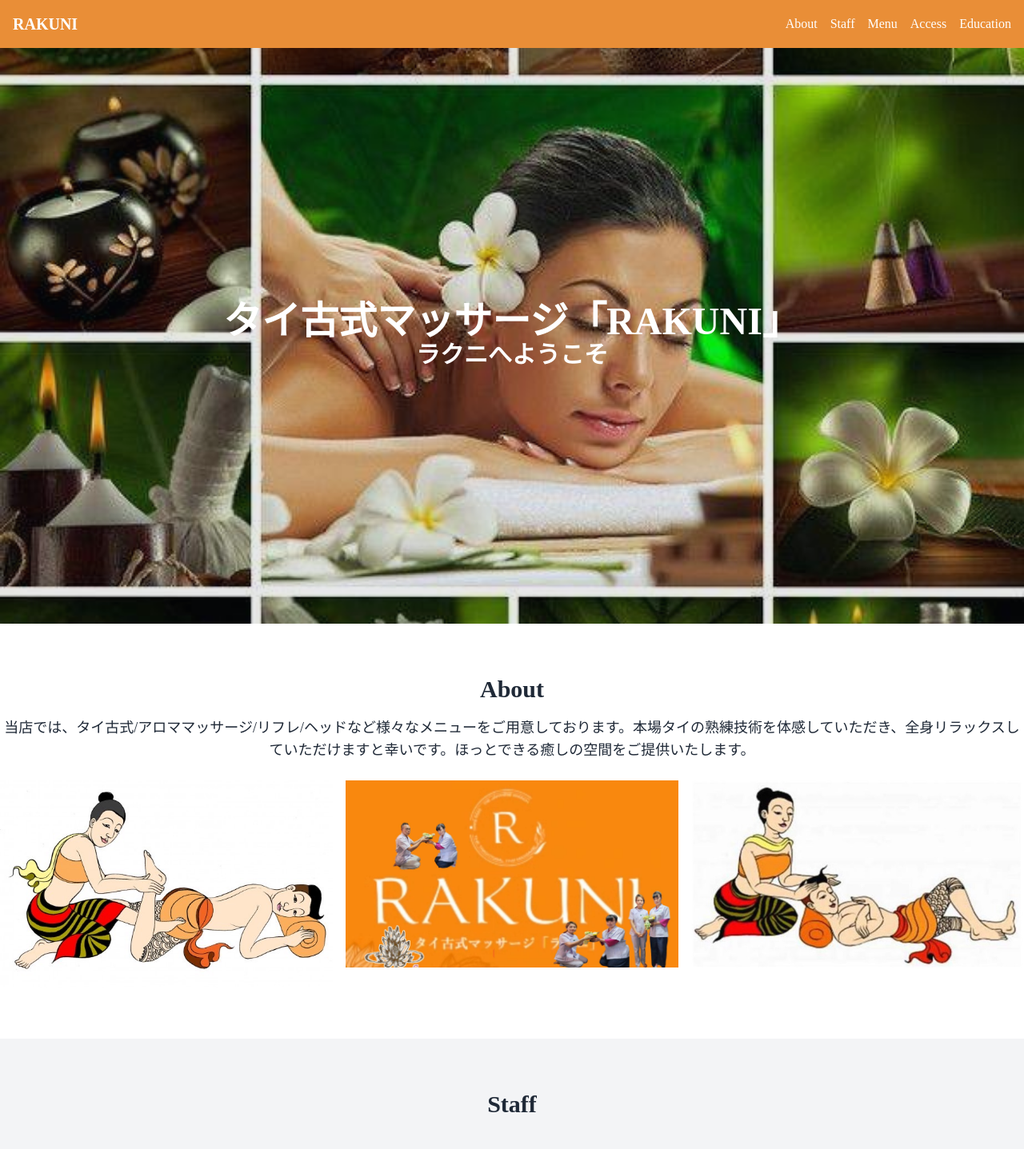
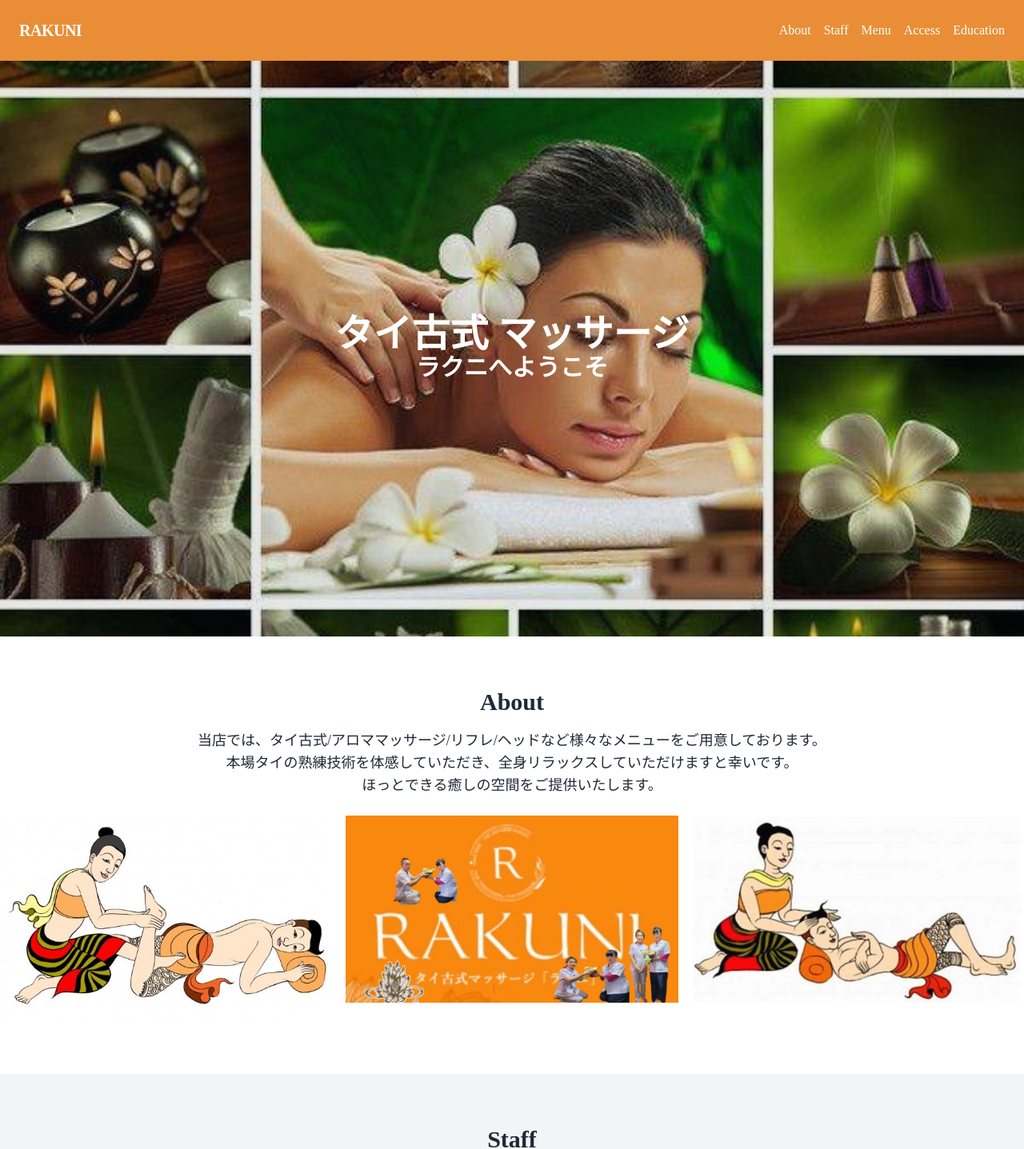
Before and after one commit to taki-ser/RAKUNI, a React (Vite) app in the folder front/: page / in a window 1280 px wide. Shown: the top 1437 px of the page at 80% size. Built offline with nearby package versions, Linux system fonts and the light colour scheme.

Commit message:
ハンバーガーメニューの実装

```diff
--- a/front/src/App.tsx
+++ b/front/src/App.tsx
@@ -1,6 +1,8 @@
 import { Helmet, HelmetProvider } from 'react-helmet-async';
 import HeroSection from './Hero';
+// import Header from './Header';
 import './App.css';
+import Header from './Header';
 const App: React.FC = () => {
   return (
     <HelmetProvider>
@@ -10,21 +12,21 @@
       </Helmet>
       <div className="text-gray-800">
         {/* ヘッダー */}
-        <header className="bg-primary text-white p-4">
+        {/* <header className="bg-primary text-white p-4">
           <div className="container mx-auto flex justify-between items-center">
-            <h1 className="text-xl font-bold">RAKUNI</h1>
-            <nav>
+            <h1 className="text-xl font-bold ml">RAKUNI</h1>
+            <nav className="overflow-x-auto mx-4">
               <ul className="flex space-x-4">
                 <li><a href="#about">About</a></li>
                 <li><a href="#staff">Staff</a></li>
                 <li><a href="#menu">Menu</a></li>
                 <li><a href="#access">Access</a></li>
-                <li><a href="#edu">Education</a></li>
+
               </ul>
             </nav>
           </div>
-        </header>
-
+        </header> */}
+        <Header />
         {/* ヒーロー */}
         <HeroSection />
 
@@ -32,8 +34,9 @@
         <section id="about" className="py-16 bg-white">
           <div className="container mx-auto text-center">
             <h3 className="text-3xl font-semibold mb-4">About</h3>
-            <p className="text-lg">当店では、タイ古式/アロママッサージ/リフレ/ヘッドなど様々なメニューをご用意しております。本場タイの熟練技術を体感していただき、全身リラックスしていただけますと幸いです。ほっとできる癒しの空間をご提供いたします。</p>
-            {/* <p className="text-lg">また、タイ古式マッサージの施術師の教育を行っています</p> */}
+            <p className="text-lg">当店では、タイ古式/アロママッサージ/リフレ/ヘッドなど様々なメニューをご用意しております。</p>
+            <p className="text-lg">本場タイの熟練技術を体感していただき、全身リラックスしていただけますと幸いです。</p>
+            <p className="text-lg">ほっとできる癒しの空間をご提供いたします。</p>
             <div className="grid grid-cols-1 md:grid-cols-3 gap-4">
               <img
                 src="/assets/083C3A3F-0EB6-4A84-BD19-9FD92D1AE943.jpg"
@@ -77,7 +80,8 @@
               <h4 className="text-2xl mt-8">プー</h4>
               </div>
             </div>
-            <p className="text-lg">明日への活力に繋げていただけるよう、精一杯お客様に寄り添った施術をさせていただきます！タイ古式が初めての方もぜひお越しください。</p>
+            <p className="text-lg">明日への活力に繋げていただけるよう、精一杯お客様に寄り添った施術をさせていただきます！</p>
+            <p className="text-lg">タイ古式が初めての方もぜひお越しください。</p>
           </div>
         </section>
 
@@ -85,12 +89,10 @@
         <section id="menu" className="py-16 bg-white">
           <div className="container mx-auto text-center">
             <h3 className="text-3xl font-semibold mb-4">Menu</h3>
-            <p className='text-lg'>タイの伝統的なマッサージでは、長い時間をかけてゆっくり全身を施術するのが特徴です。 局所的対処ではなく、2～3時間かけ、身体全体の血液とリンパ液の流れを良くすることで、体調の改善を図ることを目的とします。 肩が凝っているから肩を揉む、腰痛だから腰部だけをマッサージするという考えは、タイ古式マッサージにはありません。</p>
-            {/* <ul className="text-lg space-y-4">
-              <li>アロママッサージ - 60分</li>
-              <li>指圧マッサージ - 60分</li>
-              <li>リフレクソロジー - 30分</li>
-            </ul> */}
+            <p className='text-lg'>タイの伝統的なマッサージでは、長い時間をかけてゆっくり全身を施術するのが特徴です。</p>
+            <p className='text-lg'>局所的対処ではなく、2～3時間かけ、身体全体の血液とリンパ液の流れを良くすることで、体調の改善を図ることを目的とします。</p>
+            <p className='text-lg'>肩が凝っているから肩を揉む、腰痛だから腰部だけをマッサージするという考えは、タイ古式マッサージにはありません。</p>
+
             <img
               src="/assets/867336_0.jpg"
               alt="タイ古式マッサージのメニュー画像"
@@ -134,9 +136,11 @@
           <div className="container mx-auto text-center">
             <h3 className="text-3xl font-semibold mb-4">Education</h3>
             <h4 className="text-2xl mt-8">タイ伝統医学協会のインストラクターによる教育</h4>
-            <p className="text-lg">RAKUNIには協会のインストラクターが所属しており、タイ古式マッサージ、オイルマッサージ、足ツボマッサージ等の教育を提供しています。</p>
-            <p className="text-lg">タイ古式マッサージを習得したい方は日本人でもタイ人でも受講可能です。詳細情報をご希望の方はお気軽にご連絡ください。</p>
+            <p className="text-lg">RAKUNIには協会のインストラクターが所属しています。</p>
+            <p className="text-lg">タイ古式マッサージ、オイルマッサージ、足ツボマッサージ等の教育を提供しています。</p>
+            <p className="text-lg">タイ古式マッサージを習得したい方は日本人でもタイ人でも受講可能です。</p>
             <p className="text-lg">受講者にはタイ伝統医学協会の修了証が発行されます。</p>
+            <p className="text-lg">詳細情報をご希望の方はお気軽にご連絡ください。</p>
             <img
               src="assets/タイ伝統医学協会.jpg"
               alt="タイ伝統医学協会の画像"
--- /dev/null
+++ b/front/src/Header.tsx
@@ -0,0 +1,70 @@
+import { useState } from 'react';
+
+export default function Header() {
+  const [isOpen, setIsOpen] = useState(false);
+
+  return (
+    <nav className="flex items-center justify-between flex-wrap bg-primary p-6">
+      {/* ロゴ */}
+      <div className="flex items-center flex-shrink-0 text-white">
+        <span className="font-semibold text-xl tracking-tight">RAKUNI</span>
+      </div>
+
+      {/* ハンバーガーメニュー */}
+      <div className="block lg:hidden">
+        <button
+          onClick={() => setIsOpen(!isOpen)}
+          className="flex items-center px-3 py-2 border rounded text-white border-white hover:text-gray-800 hover:border-gray-800"
+          type="button"
+        >
+          <svg
+            className="fill-current h-3 w-3"
+            viewBox="0 0 20 20"
+            xmlns="http://www.w3.org/2000/svg"
+          >
+            <title>Menu</title>
+            <path d="M0 3h20v2H0V3zm0 6h20v2H0V9zm0 6h20v2H0v-2z" />
+          </svg>
+        </button>
+      </div>
+
+      {/* メニュー項目 */}
+      <div
+        className={`w-full block flex-grow lg:flex lg:items-center lg:w-auto lg:justify-end ${isOpen ? 'block' : 'hidden'}`}
+      >
+        <div className="lg:flex lg:space-x-4 mr-auto lg:mr-0">
+          <a
+            href="#about"
+            className="block mt-4 lg:inline-block lg:mt-0 text-white hover:text-gray-800"
+          >
+            About
+          </a>
+          <a
+            href="#staff"
+            className="block mt-4 lg:inline-block lg:mt-0 text-white hover:text-gray-800"
+          >
+            Staff
+          </a>
+          <a
+            href="#menu"
+            className="block mt-4 lg:inline-block lg:mt-0 text-white hover:text-gray-800"
+          >
+            Menu
+          </a>
+          <a
+            href="#access"
+            className="block mt-4 lg:inline-block lg:mt-0 text-white hover:text-gray-800"
+          >
+            Access
+          </a>
+          <a
+            href="#edu"
+            className="block mt-4 lg:inline-block lg:mt-0 text-white hover:text-gray-800"
+          >
+            Education
+          </a>
+        </div>
+      </div>
+    </nav>
+  );
+}
--- a/front/src/Hero.tsx
+++ b/front/src/Hero.tsx
@@ -19,7 +19,7 @@
 
   return (
     <section
-      className="relative bg-cover bg-center"
+      className="relative bg-cover bg-center overflow-hidden"
       style={{
         backgroundImage: "url('/assets/867179_0.jpg')",
         backgroundSize: `${bgScale * 100}%`, // 背景サイズの拡大
@@ -28,8 +28,11 @@
     >
       {/* グレーオーバーレイ */}
       <div className="absolute inset-0 bg-gray-800 opacity-10" />
-      <div className="absolute top-0 left-0 w-full h-full flex flex-col justify-center items-center z-10">
-        <h2 className="text-5xl text-white font-bold text-center">タイ古式マッサージ「RAKUNI」</h2>
+      <div className="absolute top-0 left-0 w-full h-full flex flex-col justify-center items-center z-1">
+        <h2 className="text-5xl text-white font-bold text-center">
+          タイ古式
+          <span className="block lg:inline">{' '}マッサージ</span>
+        </h2>
         <h2 className="text-3xl text-white font-semibold text-center">ラクニへようこそ</h2>
       </div>
     </section>
```
